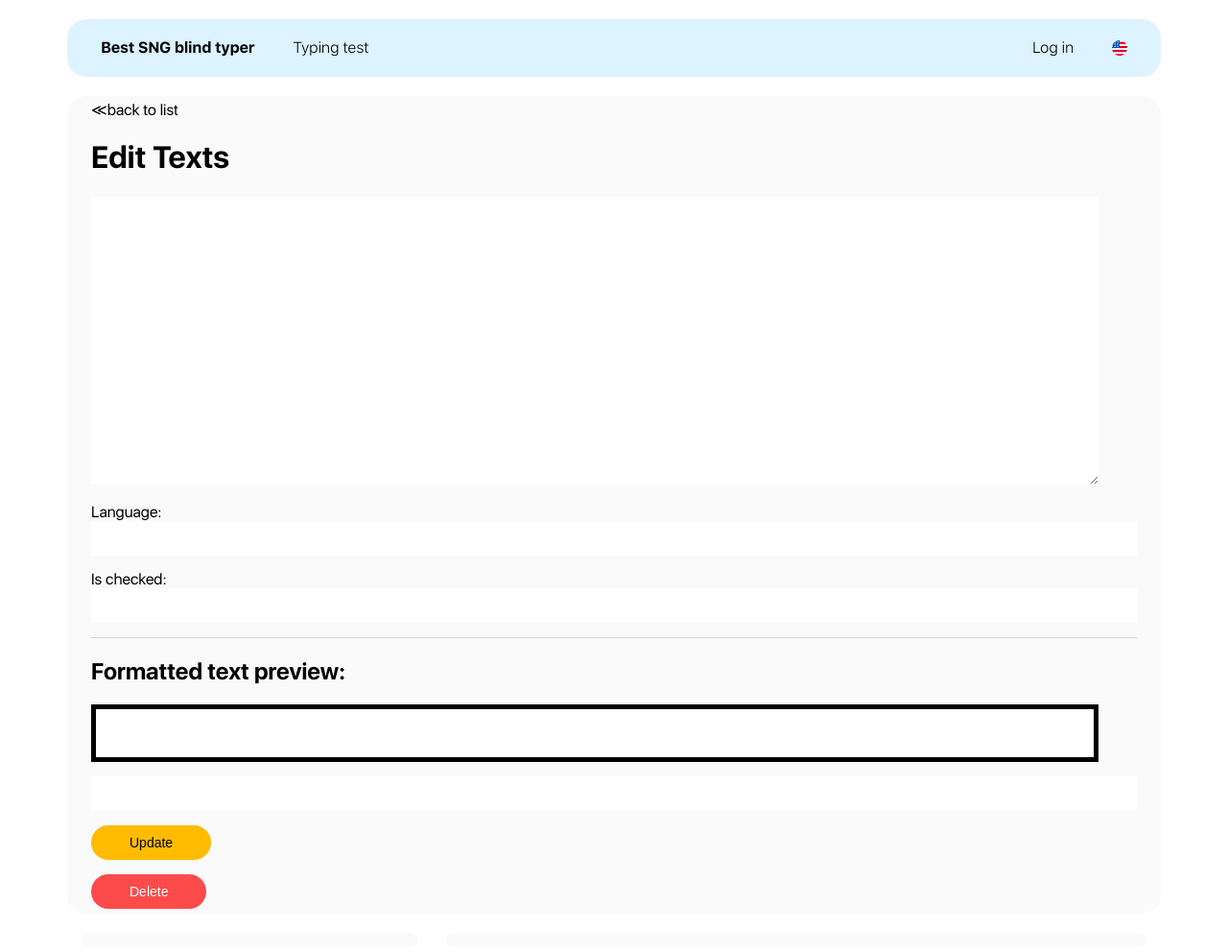
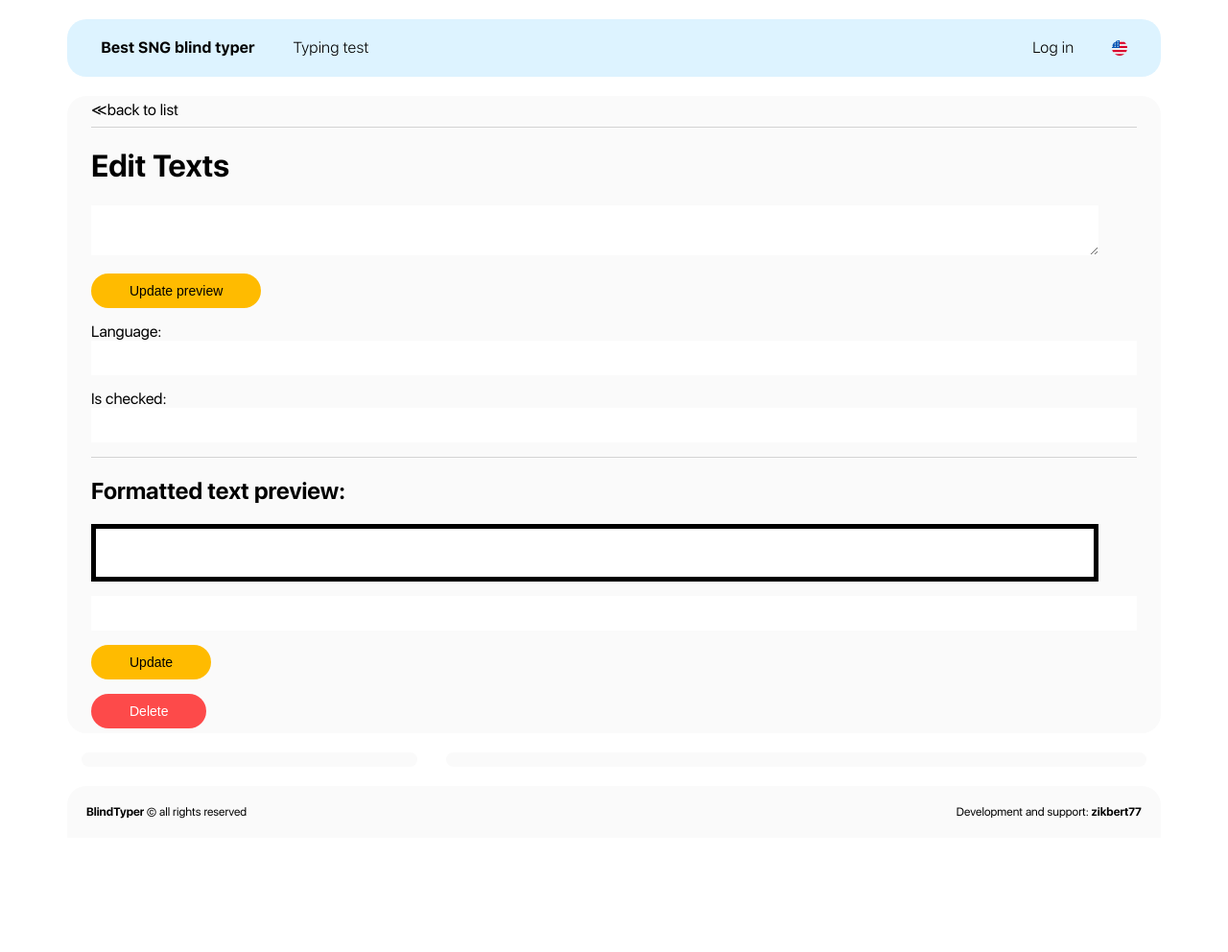
Before and after one commit to zikbert77/blind-typer, a Symfony app: template templates/admin/texts/edit.html.twig in a window 1280 px wide. Shown: the top 992 px of the page at 96% size. After the commit the page ends 853 px from the top, so only its background shows below. Run offline with Twig, Linux system fonts and the light colour scheme; the template is opened without the code that fills it, so the values that code supplies are empty; form fields are guessed from the names that the template uses; some libraries are stand-ins or nearby versions; some web fonts are replaced.

Commit message:
Added text preview to texts create/edit

```diff
--- a/templates/admin/texts/_form.html.twig
+++ b/templates/admin/texts/_form.html.twig
@@ -1,7 +1,6 @@
 <style>
     textarea {
         border: 5px solid black;
-        height: 300px;
         width: 900px;
         overflow-x: hidden;
         text-align: center;
@@ -9,13 +8,21 @@
         padding: 25px;
         font-size: 44px;
         font-weight: 700;
+        resize: vertical;
+    }
+
+    .space {
+        text-decoration: underline;
+        color: #9fcdff;
     }
 </style>
 
 {{ form_start(form) }}
-{#    {{ form_widget(form) }}#}
     <div class="form-group">
         {{ form_widget(form.text_body, {'attr': {'style': 'width: 1050px; margin: 0 auto;'}}) }}
+    </div>
+    <div class="form-group">
+        <button type="button" id="update-preview">Update preview</button>
     </div>
     <div class="form-group">
         {{ form_label(form.language) }}:
@@ -28,7 +35,7 @@
     <hr>
     <div class="form-group">
         <h2>Formatted text preview: </h2>
-        <div class="test-text-display" style="width: 1050px; height: auto;">
+        <div class="test-text-display" id="test-text-display-preview" style="width: 1050px; height: auto;">
             <span id="original-text">{{ text.parsedText|raw }}</span>
         </div>
     </div>
@@ -39,3 +46,23 @@
         <button class="btn">{{ button_label|default('Save') }}</button>
     </div>
 {{ form_end(form) }}
+<script src="https://code.jquery.com/jquery-3.4.1.min.js"
+        integrity="sha256-CSXorXvZcTkaix6Yvo6HppcZGetbYMGWSFlBw8HfCJo="
+        crossorigin="anonymous">
+</script>
+<script>
+    $(document).ready(function () {
+
+        $("#update-preview").click(function () {
+            updatePreview();
+        });
+
+        function updatePreview() {
+            $.get('{{ path('prepareText') }}', $('form[name="texts"]').serialize(), function (data, status) {
+                if (status === 'success') {
+                    $("#test-text-display-preview").html(data);
+                }
+            })
+        }
+    });
+</script>
--- a/templates/admin/texts/edit.html.twig
+++ b/templates/admin/texts/edit.html.twig
@@ -3,14 +3,14 @@
 {% block title %}Edit Texts{% endblock %}
 
 {% block one_row_content %}
-
     <div class="content">
         <a href="{{ path('texts_index') }}">&Lt;back to list</a>
-
+        <hr>
         <h1>Edit Texts</h1>
 
-        {{ include('admin/texts/_form.html.twig', {'button_label': 'Update'}) }}
-
+        <div class="text-form">
+            {{ include('admin/texts/_form.html.twig', {'button_label': 'Update'}) }}
+        </div>
 
         {{ include('admin/texts/_delete_form.html.twig') }}
     </div>
--- a/templates/admin/texts/new.html.twig
+++ b/templates/admin/texts/new.html.twig
@@ -4,7 +4,7 @@
 
 {% block one_row_content %}
     <div class="content">
-        <a href="{{ path('texts_index') }}">back to list</a>
+        <a href="{{ path('texts_index') }}">&Lt;back to list</a>
         <hr>
 
         <h1>Create new Texts</h1>
```
Also changed, not shown: src/Component/TextParser.php (+6 -1 lines), src/Controller/ApiController.php (+16 -9 lines).
